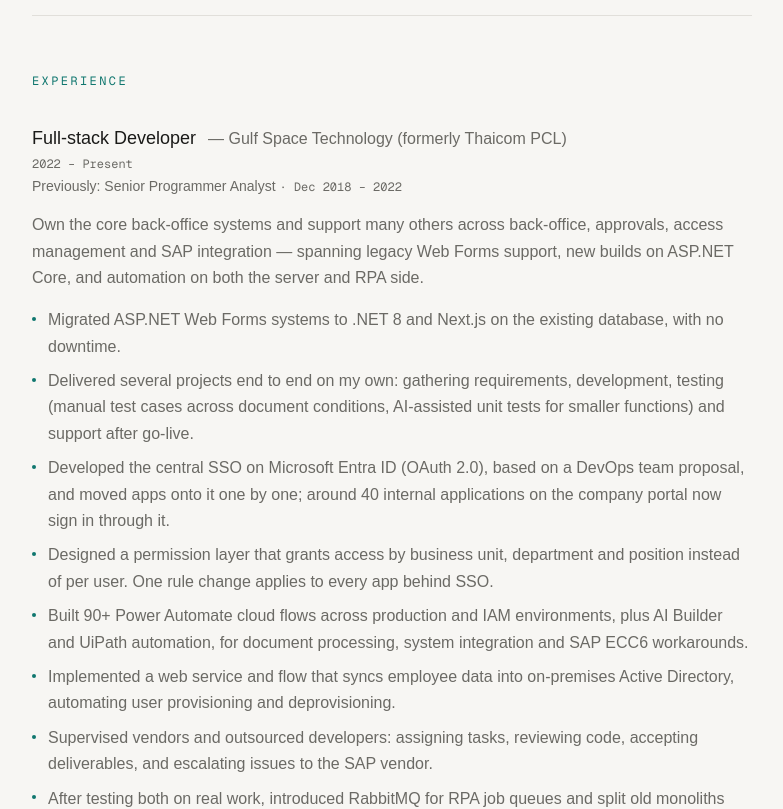
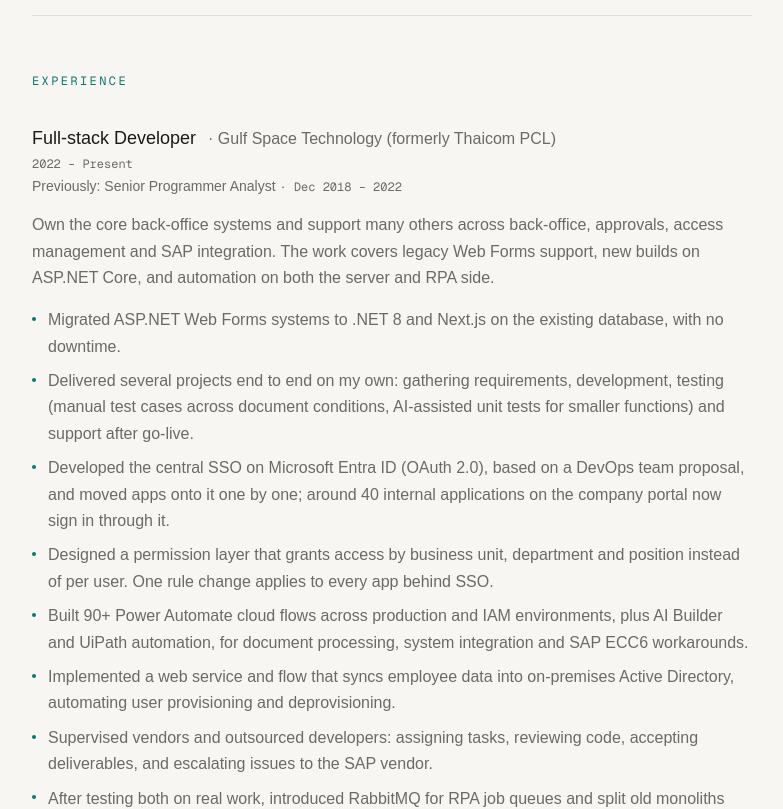
Before and after one commit to jerateep/jerateeps.dev, a Next.js app: page /en in a window 1280 px wide. Shown: the part 980-1789 px from the top of the page, without its empty margins (248-1031 px from the left). Built offline with nearby package versions, Linux system fonts and the light colour scheme; a web font is replaced by a local one.

Commit message:
docs: plainer English copy without AI-writing tells (humanizer pass)

```diff
--- a/app/[lang]/page.tsx
+++ b/app/[lang]/page.tsx
@@ -103,7 +103,7 @@
             <article key={i}>
               <div className="flex flex-wrap items-baseline gap-x-3 gap-y-1">
                 <h3 className="text-lg font-medium">{job.role[lang]}</h3>
-                <span className="text-muted">— {job.company[lang]}</span>
+                <span className="text-muted">· {job.company[lang]}</span>
               </div>
               <p className="mt-1 font-mono text-xs text-muted">
                 {job.period[lang]}
@@ -357,7 +357,7 @@
               <ul className="space-y-1.5 text-sm text-muted">
                 {profile.languages.map((item, i) => (
                   <li key={i}>
-                    <span className="text-fg">{item.name[lang]}</span> —{" "}
+                    <span className="text-fg">{item.name[lang]}:</span>{" "}
                     {item.level[lang]}
                   </li>
                 ))}
--- a/content/profile.ts
+++ b/content/profile.ts
@@ -140,7 +140,7 @@
       ],
       summary: {
         th: "รับผิดชอบระบบ back-office หลัก และ support ระบบอื่นทั่วองค์กร ครอบคลุมงาน back-office, approval workflow, access management และ SAP integration ทั้งดูแลระบบ legacy บน Web Forms, พัฒนาระบบใหม่บน ASP.NET Core และงาน automation ทั้งฝั่ง server และ RPA",
-        en: "Own the core back-office systems and support many others across back-office, approvals, access management and SAP integration — spanning legacy Web Forms support, new builds on ASP.NET Core, and automation on both the server and RPA side.",
+        en: "Own the core back-office systems and support many others across back-office, approvals, access management and SAP integration. The work covers legacy Web Forms support, new builds on ASP.NET Core, and automation on both the server and RPA side.",
       },
       highlights: [
         {
@@ -274,7 +274,7 @@
       },
       summary: {
         th: "ระบบที่ใหญ่ที่สุดที่ดูแลอยู่ ปรับกระบวนการออกเอกสารสำหรับลูกค้า (ใบแจ้งหนี้ ใบลดหนี้ ใบเสร็จ) จากเดิมที่ต้องสั่งพิมพ์จากระบบ ERP ทีละฉบับ มาเป็น pipeline อัตโนมัติแบบ end-to-end ตั้งแต่ใช้ robot ดึงข้อมูล, parse print-image เป็น structured data, render เอกสาร จนถึงส่งต่อเข้าระบบ billing ของคู่ค้า",
-        en: "The largest system I look after. It handles customer-facing documents (invoices, credit notes, receipts) end to end: a robot retrieves the data, the print image is parsed into structured form, documents are rendered, and the results are transferred to partner billing systems — replacing a process that previously required printing each document individually from the ERP.",
+        en: "The largest system I look after. It handles customer-facing documents (invoices, credit notes, receipts) end to end: a robot retrieves the data, the print image is parsed into structured form, documents are rendered, and the results go to partner billing systems. Before this, each document had to be printed one by one from the ERP.",
       },
       role: {
         th: "ออกแบบ architecture, เลือก JasperReports มาแทนขั้นตอนเดิมที่ต้องวางข้อความลง Excel แล้วสั่งพิมพ์ PDF ทีละฉบับ และวางวิธี verify ความถูกต้อง",
@@ -336,7 +336,7 @@
         },
         {
           th: "ข้อมูลที่ผู้ใช้แก้เองจะถูก flag ไว้ และการ re-parse ภายหลังจะข้ามเอกสารฉบับนั้นถาวร เพื่อไม่ให้ข้อมูลที่คนตรวจแล้วถูกเขียนทับ",
-          en: "Human edits are flagged, so later re-parses skip those documents permanently — work a person verified never gets overwritten.",
+          en: "Human edits are flagged, and later re-parses skip those documents, so a person's corrections are never overwritten.",
         },
         {
           th: "เก็บ print-image ต้นฉบับแบบ read-only เป็น audit trail ไว้ตรวจย้อนกลับเมื่อสงสัยว่า parse ข้อมูลไม่ครบ",
@@ -367,7 +367,7 @@
       },
       summary: {
         th: "ย้ายระบบ menu permission ของ back-office ทั้งองค์กรจาก WebForms รุ่นเก่าขึ้น .NET 8 Web API + Next.js บนฐานข้อมูลเดิม หลักสำคัญคือให้สิทธิ์ผ่าน rule ที่อิงโครงสร้างองค์กร แทนการ assign สิทธิ์รายคน",
-        en: "Lifted the organisation-wide back-office menu permission system from legacy WebForms to a .NET 8 Web API + Next.js front end on the same database. The governing principle is to grant access through org-structure rules rather than per-person assignment.",
+        en: "Moved the organisation-wide back-office menu permission system from legacy WebForms to a .NET 8 Web API and Next.js front end on the same database. Access is granted by org-structure rules, not per person.",
       },
       role: { th: "Full-stack · ออกแบบและพัฒนา", en: "Full-stack · design + build" },
       confidential: true,
@@ -403,7 +403,7 @@
       },
       summary: {
         th: "Authentication service ที่ทุกระบบ back-office ใช้ร่วมกัน login ครั้งเดียวแล้วคืนทั้ง identity เมนูที่มีสิทธิ์ และ delegation chain ของการอนุมัติกลับไปให้แอป แต่ละแอปจึงไม่ต้องอ่าน permission table เอง",
-        en: "The authentication service every back-office system shares. One sign-in returns the user's identity, the menus they may use, and their approval-delegation chain — so no application has to read the permission tables itself.",
+        en: "The authentication service every back-office system shares. One sign-in returns the user's identity, the menus they may use and their approval-delegation chain, so no application reads the permission tables itself.",
       },
       role: {
         th: "ดูแลต่อเนื่อง และ integrate ระบบใหม่เข้ากับ service นี้",
@@ -424,7 +424,7 @@
         },
         {
           th: "รองรับ approval delegation หลายแบบ ทั้งมอบให้ผู้ช่วย รักษาการตามสายงาน และมอบแบบ ad hoc ซึ่งเป็นเงื่อนไขที่ระบบอนุมัติทุกตัวต้องใช้ร่วมกัน",
-          en: "Carries several kinds of approval delegation — to an assistant, by org line, and ad hoc — the conditions every approval system in the organisation depends on.",
+          en: "Supports the approval delegation every approval system in the organisation relies on: to an assistant, by reporting line, and ad hoc.",
         },
         {
           th: "ปรับให้รองรับ domain ใหม่ตอนองค์กรเปลี่ยนชื่อ โดยย้ายค่าที่เคย hardcode ในโค้ดไปเป็น config แยกตาม environment",
@@ -478,7 +478,7 @@
       },
       summary: {
         th: "ระบบยื่นและอนุมัติคำขอใช้เงินทั้งแบบมีงบ ไม่มีงบ และโอนงบข้ามรายการ generate สายอนุมัติ (approval line) อัตโนมัติจากโครงสร้างองค์กรและวงเงิน และ escalate ผู้อนุมัติขึ้นเองเมื่อเกินงบ",
-        en: "Submit and approve funding requests — budgeted, non-budgeted, and budget transfers. The approver line is generated from org structure and amount, and escalates automatically when a request goes over budget.",
+        en: "Submit and approve funding requests: budgeted, non-budgeted, and budget transfers. The approver line is generated from org structure and amount, and escalates automatically when a request goes over budget.",
       },
       role: { th: "Full-stack · พัฒนาและบำรุงรักษา", en: "Full-stack · ongoing development" },
       confidential: true,
@@ -510,7 +510,7 @@
       },
       summary: {
         th: "ระบบติดตามทรัพย์สินตลอดอายุการใช้งาน ครอบคลุมเอกสารเจ็ดประเภท ตั้งแต่การย้ายทรัพย์สินเข้า-ออกอาคาร การโอนผู้ถือครองและ cost center ไปจนถึงการยืม คืน และต่ออายุ ทุกใบวิ่งผ่าน approval workflow และ post กลับเข้าระบบบัญชี",
-        en: "Tracks assets across their working life through seven document types — moving assets in and out of the building, transferring holder and cost centre, and borrowing, returning and extending. Every document runs an approval line and posts back to the accounting system.",
+        en: "Tracks assets across their working life through seven document types: moving assets in and out of the building, transferring holder and cost centre, and borrowing, returning and extending. Every document runs an approval line and posts back to the accounting system.",
       },
       role: {
         th: "พัฒนาและดูแล รวมถึง reverse-engineer กระบวนการเดิม",
@@ -566,7 +566,7 @@
       impact: [
         {
           th: "ไล่แก้ bug ด้าน data integrity เช่น where condition ที่กว้างเกินจน update ผิด row และ edit path ที่ delete แล้ว insert ใหม่ทุกครั้ง ทำให้ link ระหว่างเอกสารขาด",
-          en: "Worked through a set of data-integrity defects — a search condition broad enough to update the wrong rows, and an edit path that deleted and re-inserted records, severing the links between documents.",
+          en: "Fixed a set of data-integrity defects: a search condition broad enough to update the wrong rows, and an edit path that deleted and re-inserted records, which broke the links between documents.",
         },
         {
           th: "วาง state machine ของวันที่ในเส้นทางขนส่งให้ชัดเจน หลังพบว่าการบันทึกวันที่บางขั้นถูกเขียนทับจนหายไป",
@@ -612,7 +612,7 @@
         },
         {
           th: "flow ที่ใหญ่ที่สุดมีกว่าร้อย step ในตัวเดียว — จัดการ mail group และสมาชิกทั้งองค์กร ซึ่งเดิมเป็นงานที่ต้องทำซ้ำทุกเดือน",
-          en: "The largest single flow runs well over a hundred steps, maintaining organisation-wide mail groups and their members — work that previously recurred every month by hand.",
+          en: "The largest single flow runs well over a hundred steps and maintains organisation-wide mail groups and their members, which used to be done by hand every month.",
         },
         {
           th: "มี scheduled flow เช็ก health ของ connection ตัวเอง ทำให้รู้ก่อนที่ connector หมดอายุจะทำให้ทั้งชุดหยุดทำงาน",
@@ -638,7 +638,7 @@
       },
       summary: {
         th: "ชุด cloud flow บน environment production ที่ทำหน้าที่เป็น glue ระหว่างระบบภายใน ครอบคลุม scheduled sync, alert, API ให้ระบบอื่นเรียก และงานรับส่งเอกสาร รวมกว่า 60 flow",
-        en: "A set of production cloud flows acting as glue between internal systems — scheduled synchronisation, alerting, APIs other systems call, and document handling — more than sixty in total.",
+        en: "Production cloud flows that connect internal systems: scheduled synchronisation, alerting, APIs other systems call, and document handling. There are more than sixty in total.",
       },
       role: {
         th: "ออกแบบ พัฒนา และดูแลต่อเนื่อง",
@@ -667,7 +667,7 @@
         },
         {
           th: "Wrap ข้อมูลของระบบภายในเป็น API ให้ระบบอื่นเรียกใช้ เช่น org chart และ reference data ของระบบจัดสรรทรัพยากร โดยไม่ต้องเปิดฐานข้อมูลให้กันตรง ๆ",
-          en: "Wraps internal data as APIs other systems can call — the org chart, and reference data from the resource-allocation system — without exposing databases to each other.",
+          en: "Wraps internal data (the org chart, and reference data from the resource-allocation system) as APIs other systems can call, so databases are not exposed to each other.",
         },
         {
           th: "Scheduled job ที่ดึงอัตราแลกเปลี่ยนและรัน batch ฝั่ง ERP แล้วนำผลเข้าระบบ downstream ลดงานที่เคยต้องมีคนกดเองทุกวัน",
@@ -765,7 +765,7 @@
         },
         {
           th: "ผูก element สำคัญของ homepage ทั้ง background video, headline และการไล่สี เข้ากับ CMS เพื่อให้ content owner ปรับเองได้",
-          en: "Bound the key homepage elements — background video, headline and its colour treatment — to the CMS so content owners can adjust them directly.",
+          en: "Bound the homepage background video, headline and headline colour to the CMS so content owners can change them directly.",
         },
         {
           th: "ทำให้หน้า listing แสดงข้อมูลได้ครบทุกรายการ โดยออกแบบเลี่ยง limit จำนวน item ต่อ Collection List ของแพลตฟอร์ม",
@@ -787,7 +787,7 @@
       },
       summary: {
         th: "เว็บภายในสำหรับพนักงานที่สร้างบน Power Pages โดยเก็บเนื้อหาทั้งหมดไว้ใน Dataverse และมีแอป back-office ให้ทีมสื่อสารองค์กรจัดการเองได้ ครอบคลุมข่าวสาร เอกสาร และลิงก์ระบบภายใน",
-        en: "The staff-facing internal site, built on Power Pages with all content held in Dataverse and a back-office app the communications team runs themselves — news, documents and links into internal systems.",
+        en: "The staff-facing internal site for news, documents and links into internal systems. It is built on Power Pages with all content in Dataverse, and the communications team runs it through a back-office app.",
       },
       role: {
         th: "พัฒนา ดูแล และ reverse-engineer โครงสร้างเดิม",
@@ -808,11 +808,11 @@
         },
         {
           th: "เริ่ม rewrite ฝั่ง back office เป็นเว็บแอปที่ออกแบบตาม workflow จริงของทีมสื่อสาร แทน model-driven app เดิม",
-          en: "The back office is being rewritten as a web app shaped around how the communications team actually works, replacing the original model-driven app.",
+          en: "The back office is being rewritten as a web app built around the communications team's workflow, replacing the original model-driven app.",
         },
         {
           th: "ทำ rebrand ทั้งไซต์ ทั้ง color system โลโก้ และชื่อที่ฝังอยู่ใน component หลายจุดของไซต์",
-          en: "Applied the corporate rebrand across the site — colour system, logo, and the name embedded in components throughout it.",
+          en: "Applied the corporate rebrand across the site: colour system, logo, and the company name inside its components.",
         },
       ],
       stack: ["Power Pages", "Dataverse", "Power Platform", "JavaScript", "CSS"],
@@ -942,7 +942,7 @@
       },
       body: {
         th: "สิ่งที่ git history ไม่ได้บอก เช่น เหตุผลของการออกแบบ ข้อควรระวัง และข้อเท็จจริงเรื่องฐานข้อมูลและการ deploy จะบันทึกแยกตามระบบลง knowledge base กลาง และทำเป็น playbook ที่เครื่องมือ AI โหลดเองเมื่อเข้าหัวข้อนั้น เช่น webservice contract, โครงสร้าง permission และเงื่อนไขของ approval workflow",
-        en: "What version history doesn't record — design rationale, pitfalls, database and deployment facts — goes into per-system notes in a central knowledge base, and into playbooks the AI tooling loads when a topic comes up: webservice contracts, permission structures, approval-flow rules.",
+        en: "Design rationale, pitfalls, and database and deployment facts that version history doesn't record go into per-system notes in a central knowledge base. Playbooks the AI tooling loads when a topic comes up cover webservice contracts, permission structures and approval-flow rules.",
       },
       result: {
         th: "คำถามว่าระบบทำงานอย่างไรตอบได้ในระดับนาทีแทนครึ่งวัน และคำตอบอ้างอิง behavior จริงของระบบ ไม่ใช่ pattern ทั่วไปที่ฟังดูถูกแต่ผิดบริบท",
@@ -984,7 +984,7 @@
       },
       body: {
         th: "ต่อเครื่องมือ AI เข้ากับแพลตฟอร์มที่ใช้งานจริงผ่าน MCP ทั้ง Power Automate, Webflow, browser สำหรับ test และ Microsoft docs ทำให้ตรวจ flow แก้ content เว็บ และ test หน้าจอได้จากที่เดียว โดยคนยังเป็นผู้อนุมัติทุกการเปลี่ยนแปลง",
-        en: "The AI tooling is connected over MCP to the platforms in daily use — Power Automate, Webflow, a browser for testing, and Microsoft's documentation — so flows can be inspected, site content changed and screens tested from one place, with a person approving every change.",
+        en: "The AI tooling is connected over MCP to the platforms in daily use (Power Automate, Webflow, a browser for testing, and Microsoft's documentation). Flows can be inspected, site content changed and screens tested from one place, and a person approves every change.",
       },
       result: {
         th: "งานที่เคยต้องสลับเข้าหลายหน้าจอทำได้ในรอบเดียว และแก้ไขได้สะดวกขึ้นมาก",
@@ -998,7 +998,7 @@
       },
       body: {
         th: "มอบงานที่ใช้เวลามากแต่ไม่ต้องใช้วิจารณญาณ เช่น อ่านไฟล์จำนวนมาก เทียบ environment dev กับ production และ draft เอกสาร ให้เครื่องมือทำแบบ parallel ส่วน design decision และงานที่เกี่ยวข้องกับข้อมูลจริง จะตรวจสอบด้วยตนเองทุกครั้ง",
-        en: "Work that consumes time but not judgement — reviewing large numbers of files, comparing dev against production, drafting documentation — is delegated to run in parallel. Design decisions and anything touching production data are always reviewed personally first.",
+        en: "Time-consuming work that needs little judgement, such as reviewing large numbers of files, comparing dev against production and drafting documentation, runs in parallel. I review design decisions and anything touching production data myself first.",
       },
       result: {
         th: "งาน reverse-engineering ที่เดิมใช้เวลาหลายวัน เสร็จภายใน session เดียว โดยยังคงมีผู้รับผิดชอบผลลัพธ์",
@@ -1008,15 +1008,15 @@
     {
       title: {
         th: "ต่อ AI เข้ากับระบบงานจริง ไม่ใช่แค่ในเอดิเตอร์",
-        en: "Wiring AI into the systems of record, not just the editor",
+        en: "Connecting AI to the systems I work in",
       },
       body: {
         th: "ทุก release ขึ้น production ต้องเปิดเอกสาร change ในระบบ ITSM ทุกครั้ง ซึ่งเดิมเป็นงานเขียนซ้ำ ๆ จึงต่อ API ของระบบนั้นเข้ากับกระบวนการ แล้วให้ AI ประกอบเนื้อหาจากสิ่งที่แก้จริง ทั้งรายการไฟล์ database script, implementation plan, rollback plan และ test plan ก่อนเปิดเป็น draft รอคนตรวจ",
-        en: "Every production release requires a change record in the ITSM system, which was repetitive writing. The system API is now wired into the process and AI assembles the content from what actually changed — file list, database steps, implementation, backout and test plans — opening it as a draft for a person to review.",
+        en: "Every production release needs a change record in the ITSM system, which was repetitive writing. The system API is now part of the process: AI drafts the record from the changes made (file list, database steps, implementation, backout and test plans) and opens it as a draft for a person to review.",
       },
       result: {
         th: "เอกสาร change ตรงกับสิ่งที่แก้จริงเสมอ เพราะสร้างจาก diff ไม่ใช่จากความจำ และคนยังเป็นผู้ตรวจและกดส่งเองทุกฉบับ",
-        en: "The change record always matches what was actually changed, because it is generated from the diff rather than from memory — and a person still reviews and submits every one.",
+        en: "The change record matches what changed because it is generated from the diff, not from memory. A person still reviews and submits every one.",
       },
     },
   ] satisfies Practice[],
--- a/content/ui.ts
+++ b/content/ui.ts
@@ -28,7 +28,7 @@
   aiResultLabel: { th: "ผลที่ได้", en: "Result" },
   graphCaption: {
     th: "โครงสร้าง knowledge base จริงที่ใช้งานอยู่ — 251 note เชื่อมถึงกัน 508 link แบ่งเป็น 28 กลุ่มระบบ",
-    en: "The live structure of the knowledge base — 251 notes, 508 links between them, clustered into 28 systems.",
+    en: "The live structure of the knowledge base: 251 notes and 508 links between them, clustered into 28 systems.",
   },
   graphLabel: {
     th: "แผนภาพ node และ link แสดงความเชื่อมโยงของ note ใน knowledge base",
@@ -44,7 +44,7 @@
   googleCloud: { th: "Google Cloud", en: "Google Cloud" },
   googleCloudSummary: {
     th: "skill badge — Gemini, multi-agent, RAG, Document AI, Kubernetes และงานแพลตฟอร์มพื้นฐาน",
-    en: "skill badges — Gemini, multi-agent, RAG, Document AI, Kubernetes and core platform work",
+    en: "skill badges in Gemini, multi-agent, RAG, Document AI, Kubernetes and core platform work",
   },
   microsoftLearn: { th: "Microsoft Learn", en: "Microsoft Learn" },
   learnCourses: {
```
Also changed, not shown: app/[lang]/resume/page.tsx (+4 -4 lines), 1 other file (tests, documents, lock files or other folders).
